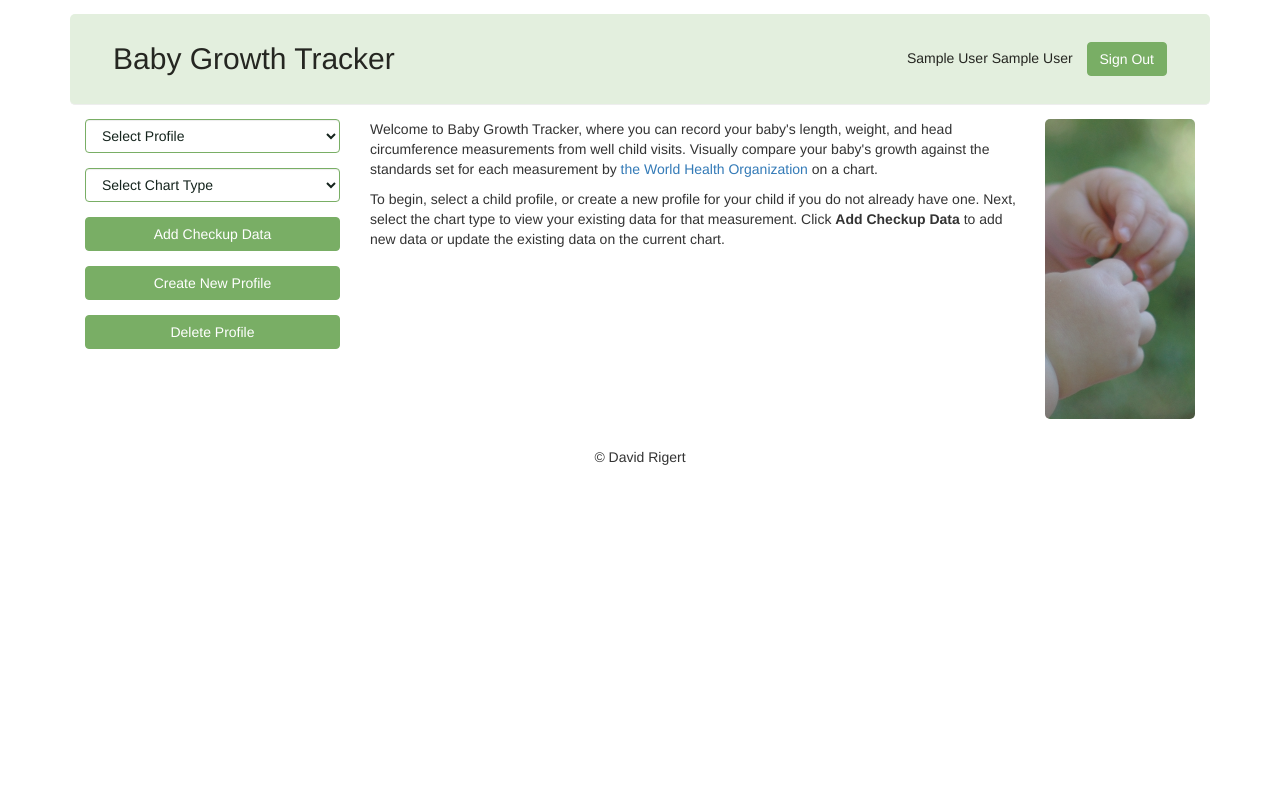
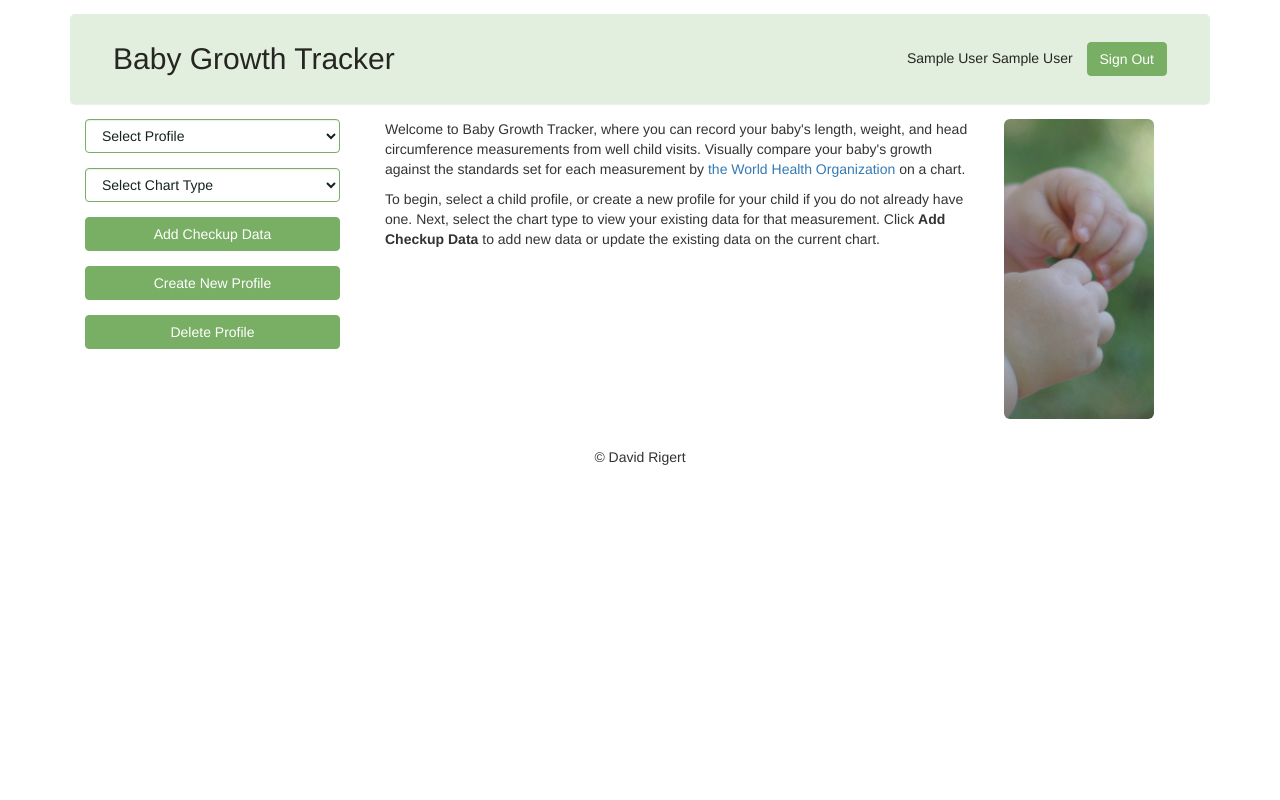
Before and after one commit to rigertd/complete, a PHP site: page /src/index.php in a window 1280 px wide. Run offline with PHP 8.4, Linux system fonts and the light colour scheme; the visitor is signed in with stand-in values (Sample User, id 1); data that the repository does not hold is empty; a stand-in replaces the project's code that opens the database connection; some libraries are stand-ins or nearby versions.

Commit message:
Updated style of dashboard to improve balance at smaller sizes.

```diff
--- a/final/css/style.css
+++ b/final/css/style.css
@@ -54,18 +54,10 @@ header h2 {
 
 .container {
     height: 100%;
-    min-width: 330px;
+    min-width: 320px;
 }
 
 #validation_message p {
     font-size: 1em;
     line-height: 1.2em;
 }
-
-#welcome img {
- /*   background: url('../img/baby_hands.png') top left no-repeat; */
-    border-radius: 5px;
-    margin-left: 1em;
-/*    min-height: 300px;
-    padding-left: 170px;*/
-}
--- a/final/src/index.php
+++ b/final/src/index.php
@@ -143,14 +143,16 @@ $profiles = getProfiles($mysqli, $email);
       </div>
       <div class="col-sm-9 clearfix">
         <div id="welcome">
-          <img src="../img/baby_hands.png" class="pull-right" alt="A baby's hands">
-          <p>Welcome to Baby Growth Tracker, where you can record your baby's length, weight, and head circumference measurements
+          <div class="col-xs-4 col-sm-4 col-sm-push-8 col-md-3 col-md-push-9"><img src="../img/baby_hands.png" class="img-responsive img-rounded" alt="A baby's hands"></div>
+          <div class="col-xs-8 col-sm-8 col-sm-pull-4 col-md-9 col-md-pull-3">
+            <p>Welcome to Baby Growth Tracker, where you can record your baby's length, weight, and head circumference measurements
             from well child visits. Visually compare your baby's growth against the standards set for each measurement
             by <a href="http://www.who.int/childgrowth/standards/en/">the World Health Organization</a>
             on a chart.</p>
-          <p>To begin, select a child profile, or create a new profile for your child if you do not already have one.
+            <p>To begin, select a child profile, or create a new profile for your child if you do not already have one.
             Next, select the chart type to view your existing data for that measurement. Click <strong>Add Checkup Data</strong>
             to add new data or update the existing data on the current chart.</p>
+          </div>
         </div>
         <div id="chartDiv"></div>
       </div>
```
